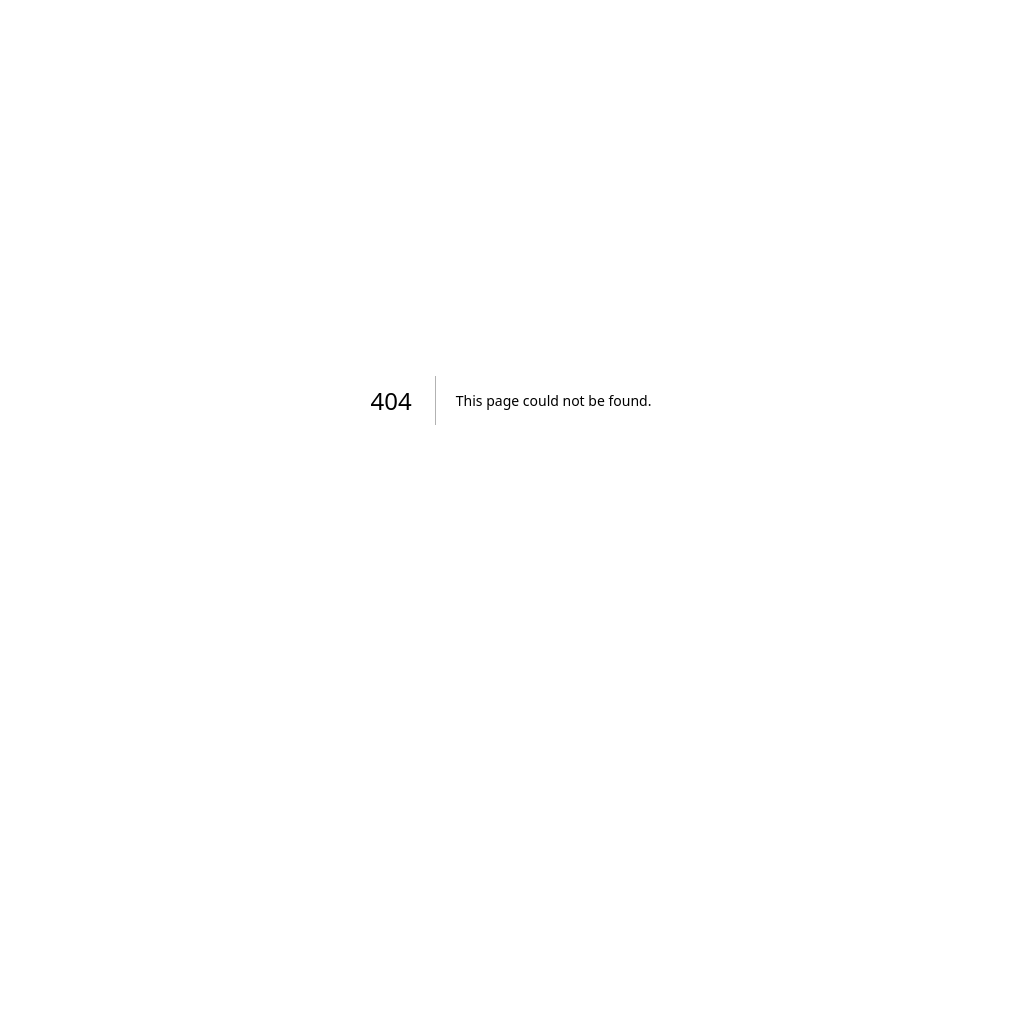
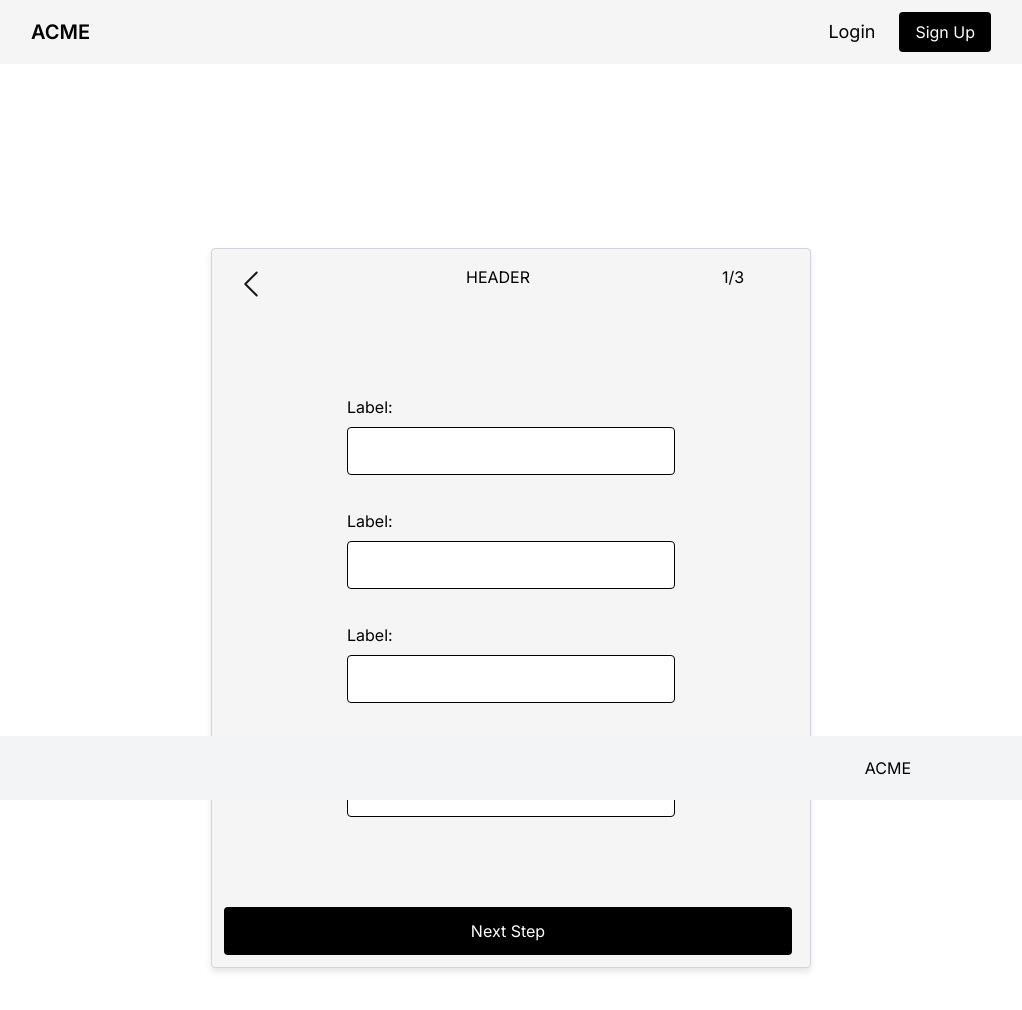
Before and after one commit to halilxibrahim/jobhiring, a Next.js app: page /pages/signup in a window 1280 px wide. Before the commit this address had no page. Shown: the top 1010 px of the page, without its empty margins (129-1151 px from the left). Before the commit the page ends 800 px from the top, so only its background shows below. Built offline with nearby package versions, Linux system fonts and the light colour scheme.

Commit message:
pages and components

```diff
--- a/app/components/frame.tsx
+++ b/app/components/frame.tsx
@@ -58,11 +58,14 @@ export default function Frame() {
                     ))}
                 </div>
 
-                <button onClick={handleNext}
+                <button
+                    onClick={handleNext}
                     disabled={currentPage === 3}
-                    className="bg-black hover:bg-black text-white w-[568px] h-[48px] ml-[12px] mt-[80px] px-4 py-2 rounded p-4">
-                    Next Step
+                    className="bg-black hover:bg-black text-white w-[568px] h-[48px] ml-[12px] mt-[80px] px-4 py-2 rounded p-4"
+                >
+                    {currentPage === 2 ? 'Sign Up' : 'Next Step'}
                 </button>
+
             </div>
         </section>
     );
--- a/app/components/navbar.tsx
+++ b/app/components/navbar.tsx
@@ -7,12 +7,16 @@ export default function Navbar() {
                 <div className="font-roboto text-xl font-semibold text-black">ACME</div>
             </Link>
         <div>
+            <Link href="/pages/login">
                 <button className="font-kalam text-lg text-black line-leading-29 text-left mr-6">
                 Login
                 </button>
+            </Link>
+            <Link href="/pages/signup">
                 <button className="bg-black hover:bg-black text-white px-4 py-2 rounded">
                 Sign Up
                 </button>
+            </Link>
         </div>
         </nav>
   )
--- a/app/page.tsx
+++ b/app/page.tsx
@@ -14,7 +14,7 @@ export default function Home() {
           Lorem ipsum dolor sit amet, consectetur adipiscing elit, sed do eiusmod tempor incididunt ut labore et dolore magna aliqua.
         </p>
         <div className="flex justify-center items-center h-screen ml-[5rem]">
-            <Link href="/onboard">
+            <Link href="/pages/signup">
               <button className="bg-black hover:bg-black text-white px-4 py-2 rounded w-[280px] h-[64px] border-r">
                 Start free trial
               </button>
--- /dev/null
+++ b/app/pages/login/page.tsx
@@ -0,0 +1,9 @@
+import Link from "next/link"
+import Frame from "../../components/frame"
+import Navbar from "../../components/navbar"
+
+export default function SignUp() {
+    return (
+        <div className="text-white">denem</div>
+        )
+    }
--- a/app/signup/page.tsx
+++ /dev/null
@@ -1,5 +0,0 @@
-export default function SignUp() {
-    return (
-        <div>denem</div>
-  )
-}
--- a/package.json
+++ b/package.json
@@ -13,6 +13,7 @@
     "@types/react": "18.2.20",
     "@types/react-dom": "18.2.7",
     "autoprefixer": "10.4.14",
+    "axios": "^1.4.0",
     "eslint": "8.47.0",
     "eslint-config-next": "13.4.13",
     "next": "13.4.13",
```
Also changed, not shown: app/pages/signup/page.tsx (renamed from app/onboard/page.tsx, +4 -3 lines), app/pages/joblistening/pages.tsx (added), 1 other file (tests, documents, lock files or other folders). Lines whose indentation alone changed are shown as unchanged.
